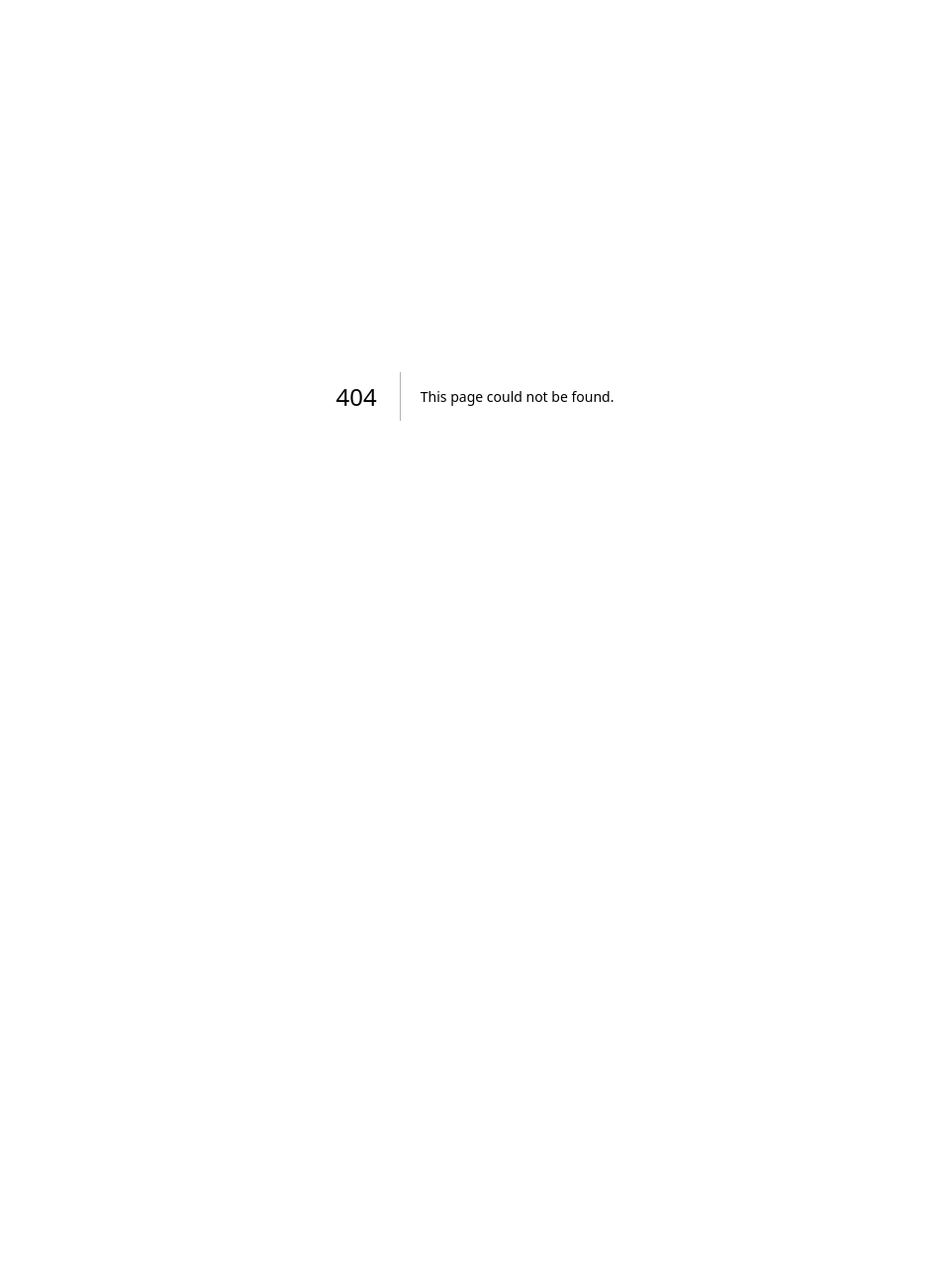
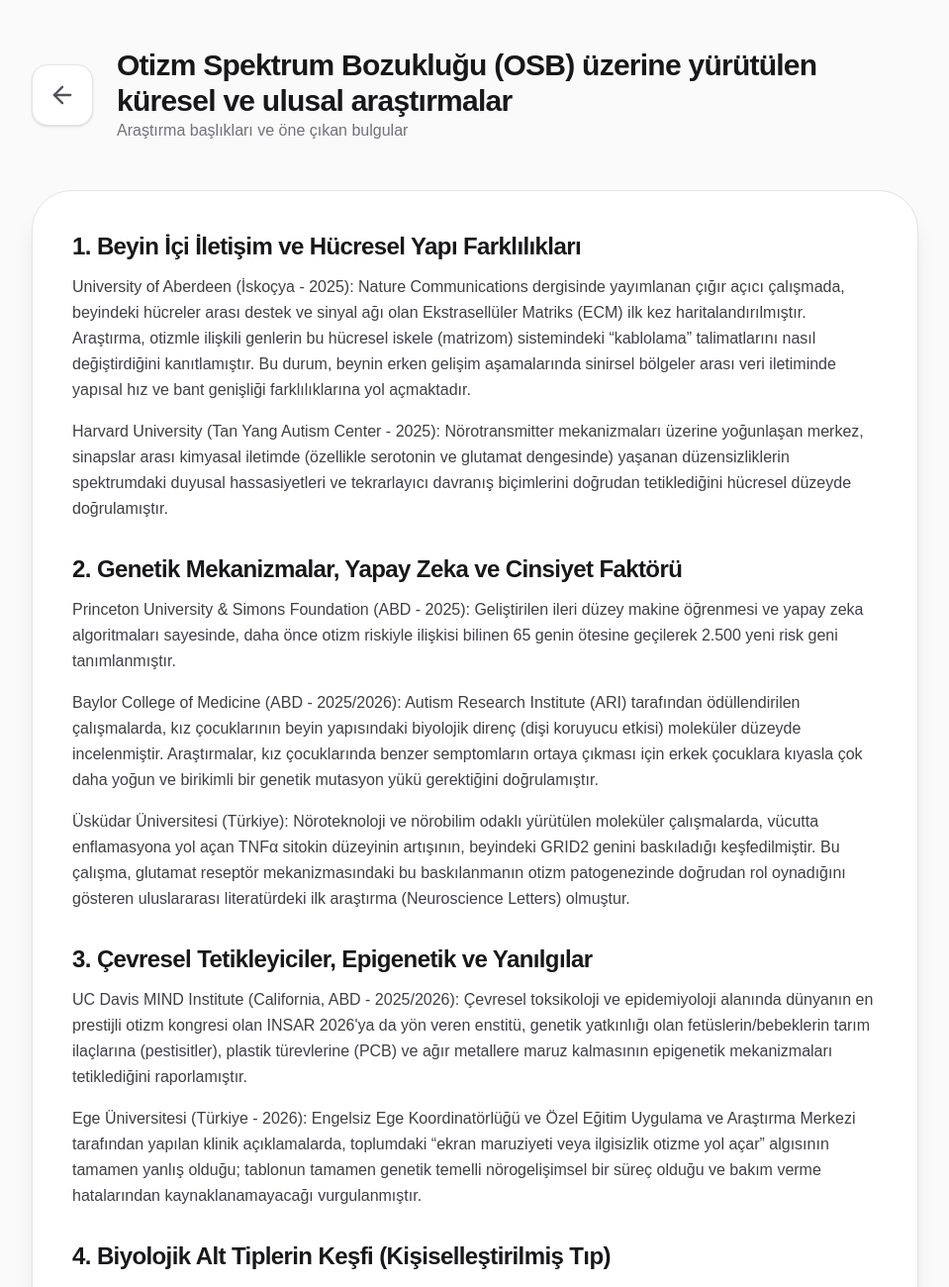
Before and after one commit to zeynelguner-del/otizm, a Next.js app: page /osb-research in a window 1280 px wide. Before the commit this address had no page. Shown: the top 1300 px of the page at 99% size, without its empty margins (160-1119 px from the left). Before the commit the page ends 800 px from the top, so only its background shows below. Built offline with nearby package versions, Linux system fonts and the light colour scheme.

Commit message:
Add OSB research module and page

```diff
--- /dev/null
+++ b/src/app/osb-research/page.tsx
@@ -0,0 +1,109 @@
+import Link from "next/link";
+import { ArrowLeft } from "lucide-react";
+
+export default function OsbResearchPage() {
+  return (
+    <div className="min-h-screen bg-zinc-50 dark:bg-zinc-950 p-6 md:p-12">
+      <header className="max-w-4xl mx-auto mb-12 flex items-center gap-6">
+        <Link
+          href="/"
+          className="p-4 rounded-2xl bg-white dark:bg-zinc-900 border border-zinc-200 dark:border-zinc-800 text-zinc-600 dark:text-zinc-400 shadow-sm hover:bg-zinc-50 transition-all"
+        >
+          <ArrowLeft size={28} />
+        </Link>
+        <div>
+          <h1 className="text-3xl font-black text-zinc-900 dark:text-zinc-50 tracking-tight">
+            Otizm Spektrum Bozukluğu (OSB) üzerine yürütülen küresel ve ulusal araştırmalar
+          </h1>
+          <p className="text-zinc-500 font-medium">Araştırma başlıkları ve öne çıkan bulgular</p>
+        </div>
+      </header>
+
+      <main className="max-w-4xl mx-auto space-y-8">
+        <section className="bg-white dark:bg-zinc-900 p-10 rounded-[2.5rem] border border-zinc-200 dark:border-zinc-800 shadow-xl space-y-8">
+          <div className="space-y-3">
+            <h2 className="text-2xl font-black text-zinc-900 dark:text-zinc-50 tracking-tight">1. Beyin İçi İletişim ve Hücresel Yapı Farklılıkları</h2>
+            <div className="space-y-4 text-zinc-700 dark:text-zinc-300 font-medium leading-relaxed">
+              <p>
+                University of Aberdeen (İskoçya - 2025): Nature Communications dergisinde yayımlanan çığır açıcı çalışmada, beyindeki hücreler
+                arası destek ve sinyal ağı olan Ekstrasellüler Matriks (ECM) ilk kez haritalandırılmıştır. Araştırma, otizmle ilişkili genlerin bu
+                hücresel iskele (matrizom) sistemindeki “kablolama” talimatlarını nasıl değiştirdiğini kanıtlamıştır. Bu durum, beynin erken gelişim
+                aşamalarında sinirsel bölgeler arası veri iletiminde yapısal hız ve bant genişliği farklılıklarına yol açmaktadır.
+              </p>
+              <p>
+                Harvard University (Tan Yang Autism Center - 2025): Nörotransmitter mekanizmaları üzerine yoğunlaşan merkez, sinapslar arası kimyasal
+                iletimde (özellikle serotonin ve glutamat dengesinde) yaşanan düzensizliklerin spektrumdaki duyusal hassasiyetleri ve tekrarlayıcı
+                davranış biçimlerini doğrudan tetiklediğini hücresel düzeyde doğrulamıştır.
+              </p>
+            </div>
+          </div>
+
+          <div className="space-y-3">
+            <h2 className="text-2xl font-black text-zinc-900 dark:text-zinc-50 tracking-tight">2. Genetik Mekanizmalar, Yapay Zeka ve Cinsiyet Faktörü</h2>
+            <div className="space-y-4 text-zinc-700 dark:text-zinc-300 font-medium leading-relaxed">
+              <p>
+                Princeton University &amp; Simons Foundation (ABD - 2025): Geliştirilen ileri düzey makine öğrenmesi ve yapay zeka algoritmaları sayesinde,
+                daha önce otizm riskiyle ilişkisi bilinen 65 genin ötesine geçilerek 2.500 yeni risk geni tanımlanmıştır.
+              </p>
+              <p>
+                Baylor College of Medicine (ABD - 2025/2026): Autism Research Institute (ARI) tarafından ödüllendirilen çalışmalarda, kız çocuklarının beyin
+                yapısındaki biyolojik direnç (dişi koruyucu etkisi) moleküler düzeyde incelenmiştir. Araştırmalar, kız çocuklarında benzer semptomların ortaya
+                çıkması için erkek çocuklara kıyasla çok daha yoğun ve birikimli bir genetik mutasyon yükü gerektiğini doğrulamıştır.
+              </p>
+              <p>
+                Üsküdar Üniversitesi (Türkiye): Nöroteknoloji ve nörobilim odaklı yürütülen moleküler çalışmalarda, vücutta enflamasyona yol açan TNFα sitokin
+                düzeyinin artışının, beyindeki GRID2 genini baskıladığı keşfedilmiştir. Bu çalışma, glutamat reseptör mekanizmasındaki bu baskılanmanın otizm
+                patogenezinde doğrudan rol oynadığını gösteren uluslararası literatürdeki ilk araştırma (Neuroscience Letters) olmuştur.
+              </p>
+            </div>
+          </div>
+
+          <div className="space-y-3">
+            <h2 className="text-2xl font-black text-zinc-900 dark:text-zinc-50 tracking-tight">3. Çevresel Tetikleyiciler, Epigenetik ve Yanılgılar</h2>
+            <div className="space-y-4 text-zinc-700 dark:text-zinc-300 font-medium leading-relaxed">
+              <p>
+                UC Davis MIND Institute (California, ABD - 2025/2026): Çevresel toksikoloji ve epidemiyoloji alanında dünyanın en prestijli otizm kongresi olan
+                INSAR 2026&apos;ya da yön veren enstitü, genetik yatkınlığı olan fetüslerin/bebeklerin tarım ilaçlarına (pestisitler), plastik türevlerine (PCB)
+                ve ağır metallere maruz kalmasının epigenetik mekanizmaları tetiklediğini raporlamıştır.
+              </p>
+              <p>
+                Ege Üniversitesi (Türkiye - 2026): Engelsiz Ege Koordinatörlüğü ve Özel Eğitim Uygulama ve Araştırma Merkezi tarafından yapılan klinik açıklamalarda,
+                toplumdaki “ekran maruziyeti veya ilgisizlik otizme yol açar” algısının tamamen yanlış olduğu; tablonun tamamen genetik temelli nörogelişimsel bir
+                süreç olduğu ve bakım verme hatalarından kaynaklanamayacağı vurgulanmıştır.
+              </p>
+            </div>
+          </div>
+
+          <div className="space-y-3">
+            <h2 className="text-2xl font-black text-zinc-900 dark:text-zinc-50 tracking-tight">4. Biyolojik Alt Tiplerin Keşfi (Kişiselleştirilmiş Tıp)</h2>
+            <div className="space-y-4 text-zinc-700 dark:text-zinc-300 font-medium leading-relaxed">
+              <p>
+                Princeton University &amp; Simons Foundation Ortaklığı (2025): 5.000&apos;den fazla otizmli çocuğun derin klinik ve biyolojik verileri bilgisayar
+                modellemeleriyle taranmıştır. Bu büyük veri analizi sonucunda, otizmin tek bir homojen durum olmadığı, 4 farklı biyolojik alt tipe ayrıldığı
+                kesinleşmiştir. Her alt tipin kendine has hücresel mekanizmaları, gelişimsel gidişatları ve tedavi yanıtları bulunmaktadır. Bu keşif, gelecekte tek
+                tip tedavi yerine “kişiye özel nöro-terapi” çağını başlatmıştır.
+              </p>
+            </div>
+          </div>
+
+          <div className="space-y-3">
+            <h2 className="text-2xl font-black text-zinc-900 dark:text-zinc-50 tracking-tight">5. Erken Tanı ve Bilimsel Eğitim Modelleri</h2>
+            <div className="space-y-4 text-zinc-700 dark:text-zinc-300 font-medium leading-relaxed">
+              <p>
+                University of Toronto (Kanada - 2025): Bilgisayarlı görme (computer vision) ve ses analitiği yapay zekası kullanılarak, bebeklerin erken dönemdeki
+                motor hareketleri, ağlama frekansları ve sosyal yönelimleri takip edilmektedir. Amaç, klinik tanı kriterleri henüz tam karşılanmadan (konuşma
+                geriliği ve stereotipik hareketler oturmadan) önce risk skorlaması yapmaktır.
+              </p>
+              <p>
+                İstinye Üniversitesi &amp; Hacettepe Üniversitesi (Türkiye): Akademik klinik raporlarda, otizmin çekirdek semptomlarını tamamen ortadan kaldıracak
+                küresel bir ilaç formülünün henüz bulunmadığı teyit edilmiştir. Bilimsel olarak etkinliği, kalıcılığı ve beynin plastik yapısını (nöroplastisiteyi)
+                yeniden yapılandırdığı kanıtlanmış tek yöntemin erken yaşta başlayan, yoğun ve bireyselleştirilmiş Özel Eğitim olduğu üniversitelerin ortak konsensüsü
+                olarak deklare edilmiştir.
+              </p>
+            </div>
+          </div>
+        </section>
+      </main>
+    </div>
+  );
+}
--- a/src/app/page.tsx
+++ b/src/app/page.tsx
@@ -2,7 +2,7 @@
 
 import { useEffect, useRef, useState, useSyncExternalStore } from "react";
 import Link from "next/link";
-import { Heart, BookOpen, Gamepad2, Users, Settings, Music, Calendar, Info, MessageSquare, HelpCircle, User, Phone, Mail, AlarmClock } from "lucide-react";
+import { Heart, BookOpen, Gamepad2, Users, Settings, Music, Calendar, Info, MessageSquare, HelpCircle, User, Phone, Mail, AlarmClock, Globe } from "lucide-react";
 import { cn } from "@/lib/utils";
 
 type Session = {
@@ -313,6 +313,13 @@
       icon: BookOpen,
       href: "/education",
       color: "bg-violet-100 text-violet-700 border-violet-200 hover:bg-violet-200",
+    },
+    {
+      title: "Otizm Spektrum Bozukluğu (OSB) üzerine yürütülen küresel ve ulusal araştırmalar",
+      description: "Küresel ve ulusal araştırma özetleri",
+      icon: Globe,
+      href: "/osb-research",
+      color: "bg-teal-100 text-teal-700 border-teal-200 hover:bg-teal-200",
     },
     {
       title: "Duygularım",
```
